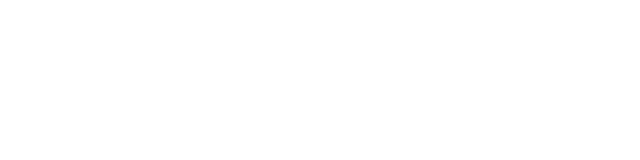
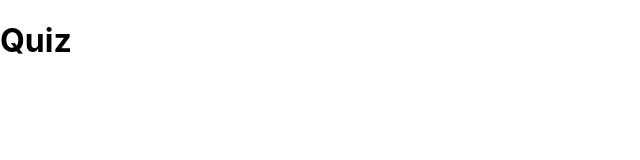
Before and after one commit to keXXpert/reactQuiz, a React (Create React App) app: page / in a window 1280 px wide. Shown: the top 160 px of the page, without its empty margins (0-640 px from the left). Built offline with nearby package versions, Linux system fonts and the light colour scheme.

Commit message:
added initial app layout

```diff
--- a/src/App.js
+++ b/src/App.js
@@ -1,11 +1,14 @@
 import React from 'react';
 import './App.css';
+import Layout from './hoc/Layout/Layout';
+import Quiz from './components/Quiz/Quiz';
 
 function App() {
   return (
-    <div className="App">
+     <Layout>
+       <Quiz />
+     </Layout>
 
-    </div>
   );
 }
 
--- /dev/null
+++ b/src/components/Quiz/Quiz.jsx
@@ -0,0 +1,10 @@
+import React from 'react'
+import myCSS from './Quiz.module.css'
+
+const Quiz = (props) => {
+    return <div className={myCSS.Quiz}>
+        <h1>Quiz</h1>
+    </div>
+}
+
+export default Quiz
--- /dev/null
+++ b/src/components/Quiz/Quiz.module.css
@@ -0,0 +1,3 @@
+.Quiz {
+
+}
--- /dev/null
+++ b/src/hoc/Layout/Layout.jsx
@@ -0,0 +1,14 @@
+import React from 'react'
+import myCSS from './Layout.module.css'
+
+const Layout = (props) => {
+    return (
+        <div className={myCSS.Layout}>
+            <main>
+                {props.children}
+            </main>
+        </div>
+    )
+}
+
+export default Layout
--- /dev/null
+++ b/src/hoc/Layout/Layout.module.css
@@ -0,0 +1,11 @@
+.Layout {
+ height: 100vh;
+ display: flex;
+ flex-direction: column;
+}
+
+.Layout main{
+    display: flex;
+    flex-direction: column;
+    flex-grow: 1;
+}
```
